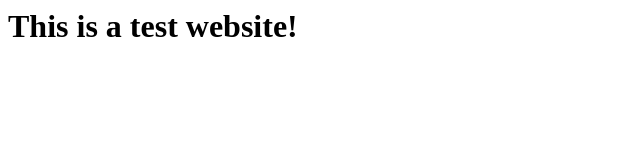
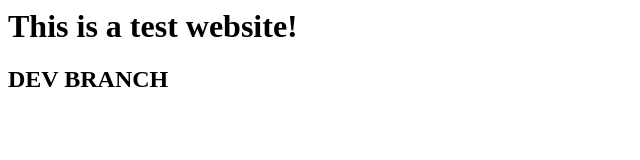
Before and after one commit to venky147/webtest, a plain HTML site: page index.html in a window 1280 px wide. Shown: the whole page, without its empty margins (0-640 px from the left). Drawn offline with Linux system fonts and the light colour scheme.

Commit message:
Updated index.html

```diff
--- a/index.html
+++ b/index.html
@@ -1 +1,2 @@
 <h1> This is a test website! </h1>
+<h2> DEV BRANCH </h2>
```
